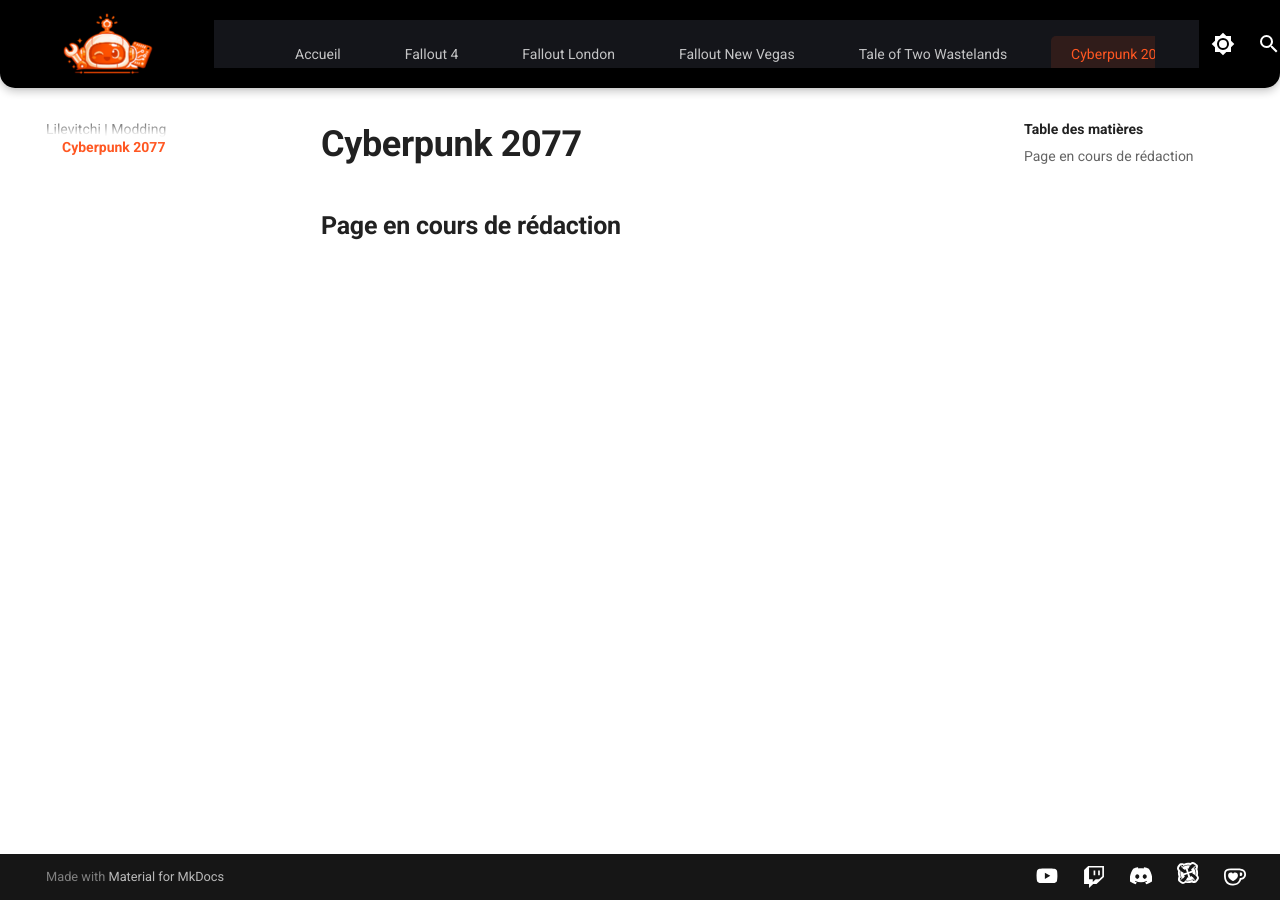
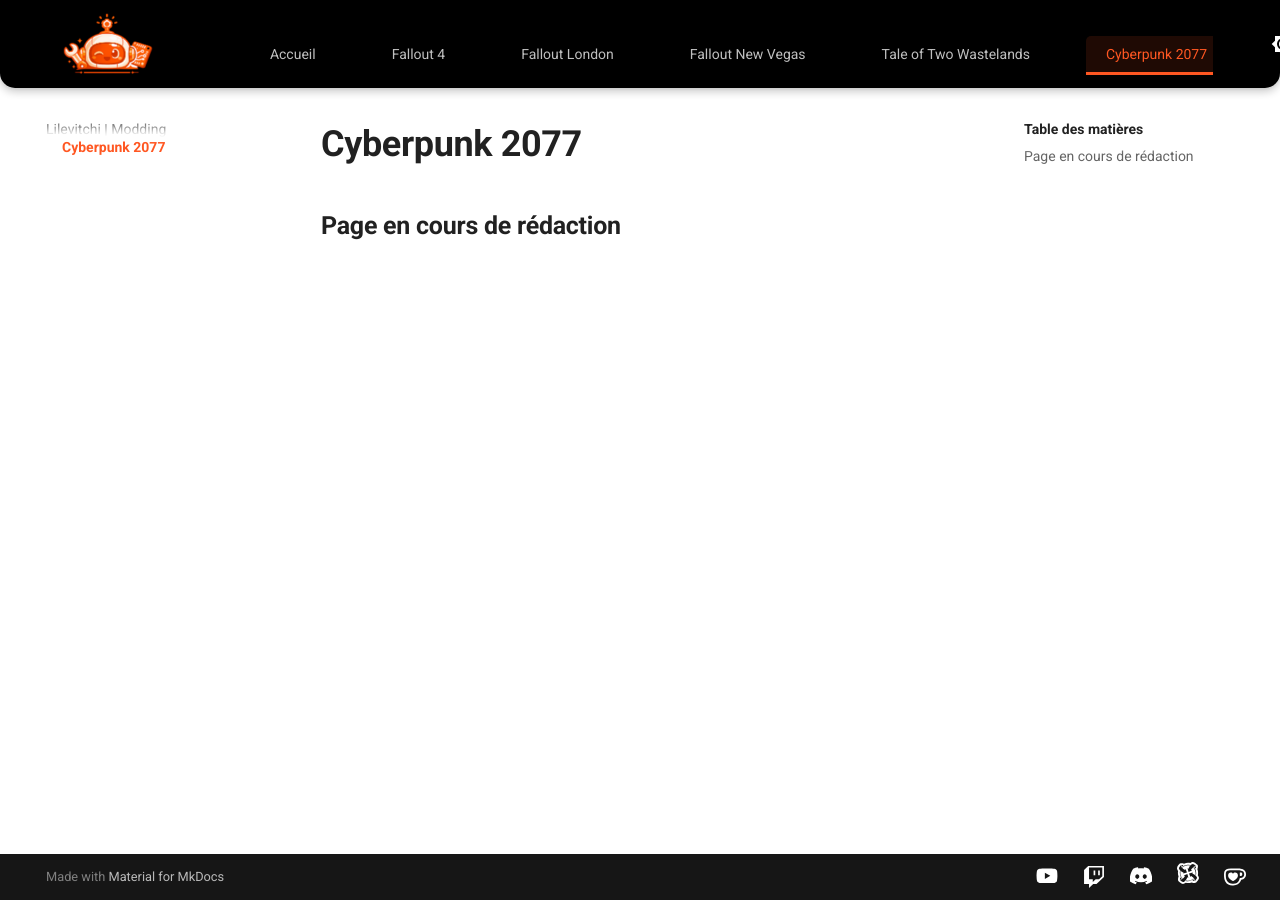
Before and after one commit to Lilevitchi/lilevitchi.github.io, an MkDocs documentation site: the page built from docs/cyberpunk/index.md, in a window 1280 px wide. Built offline with MkDocs 1.6.1 and Material for MkDocs 9.7.7, drawn with Linux system fonts in a browser that asks for light colours.

Commit message:
Update extra.css

```diff
--- a/docs/stylesheets/extra.css
+++ b/docs/stylesheets/extra.css
@@ -124,6 +124,7 @@
 }
 
 /* Tabs bar */
+[data-md-color-scheme] .md-tabs {
   background: transparent;
   border-bottom: none;
 }
```
